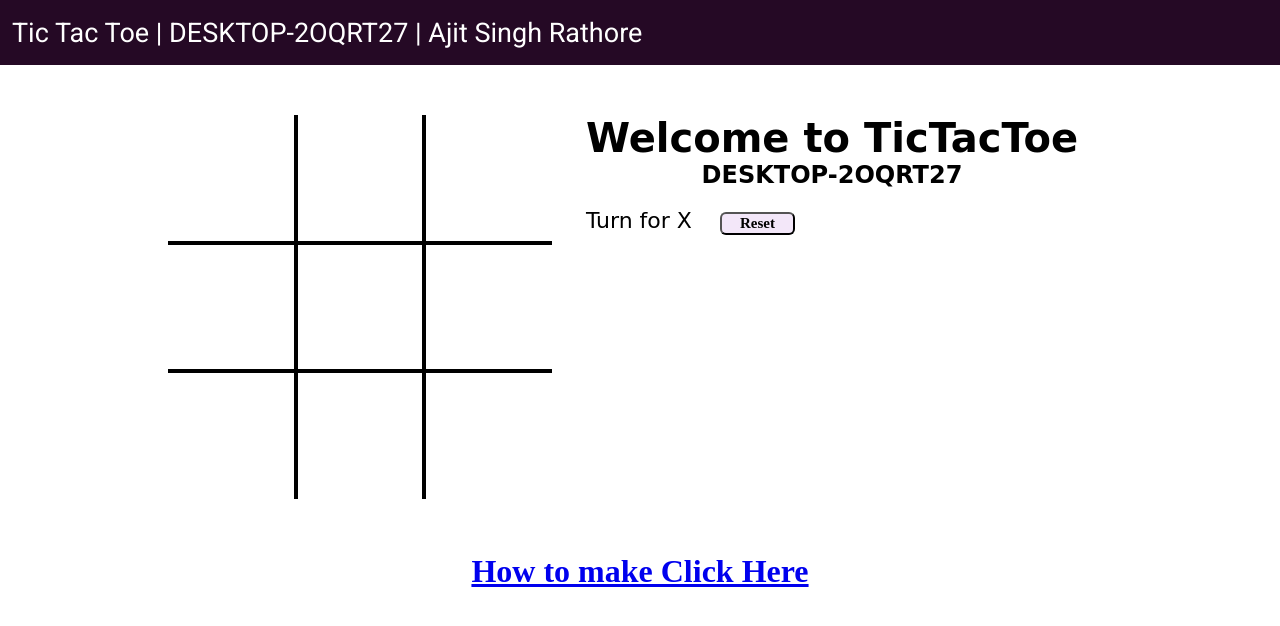
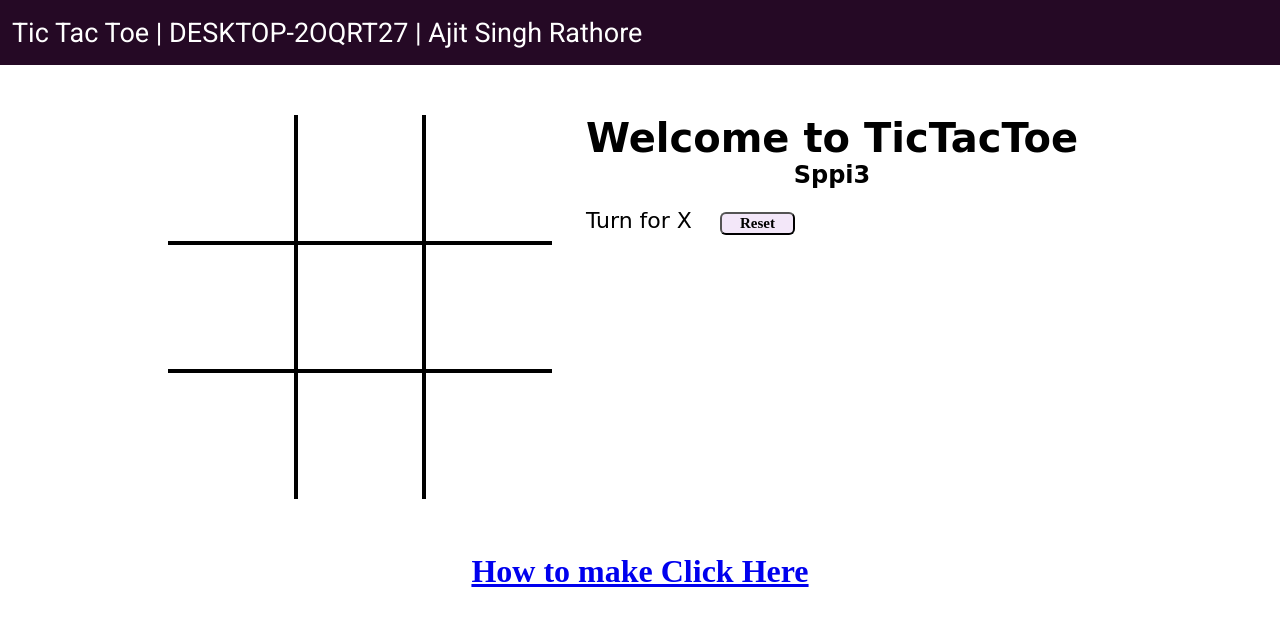
Before and after one commit to Sppi3/tic, a plain HTML site: page index.html in a window 1280 px wide. Drawn offline with Linux system fonts and the light colour scheme; a web font is replaced by a local one.

Commit message:
Update index.html

```diff
--- a/index.html
+++ b/index.html
@@ -4,7 +4,7 @@
     <meta charset="UTF-8" />
     <meta http-equiv="X-UA-Compatible" content="IE=edge" />
     <meta name="viewport" content="width=device-width, initial-scale=1.0" />
-    <title>Tic Tac Toe | DESKTOP-2OQRT27</title>
+    <title>Tic Tac Toe|Sppi3</title>
     <link rel="stylesheet" href="style.css" />
   </head>
   <body>
@@ -29,7 +29,7 @@
       </div>
       <div class="gameInfo">
         <h1>Welcome to TicTacToe  </h1>
-        <h2><CENTER>DESKTOP-2OQRT27</CENTER></h2>
+        <h2><CENTER>Sppi3</CENTER></h2>
         <br>
         <div>
           <span class="info">Turn for X</span>
```
